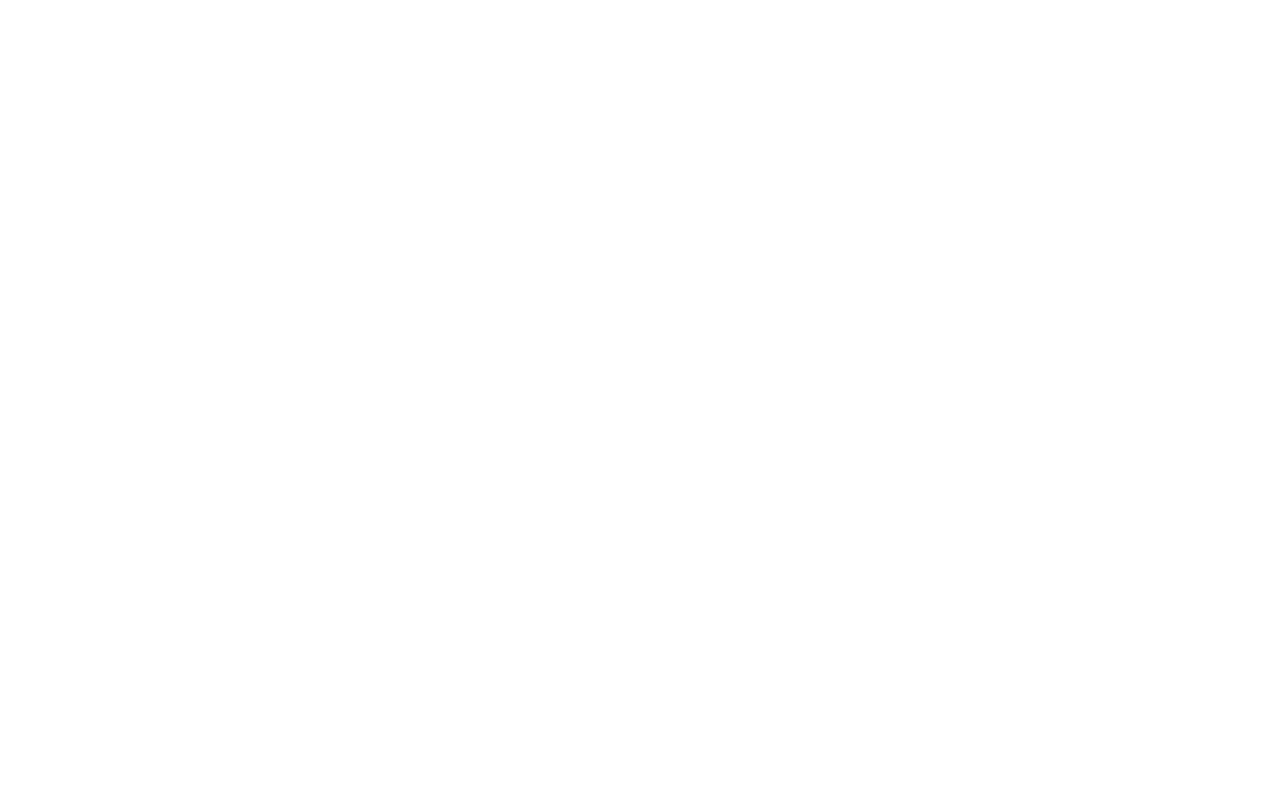
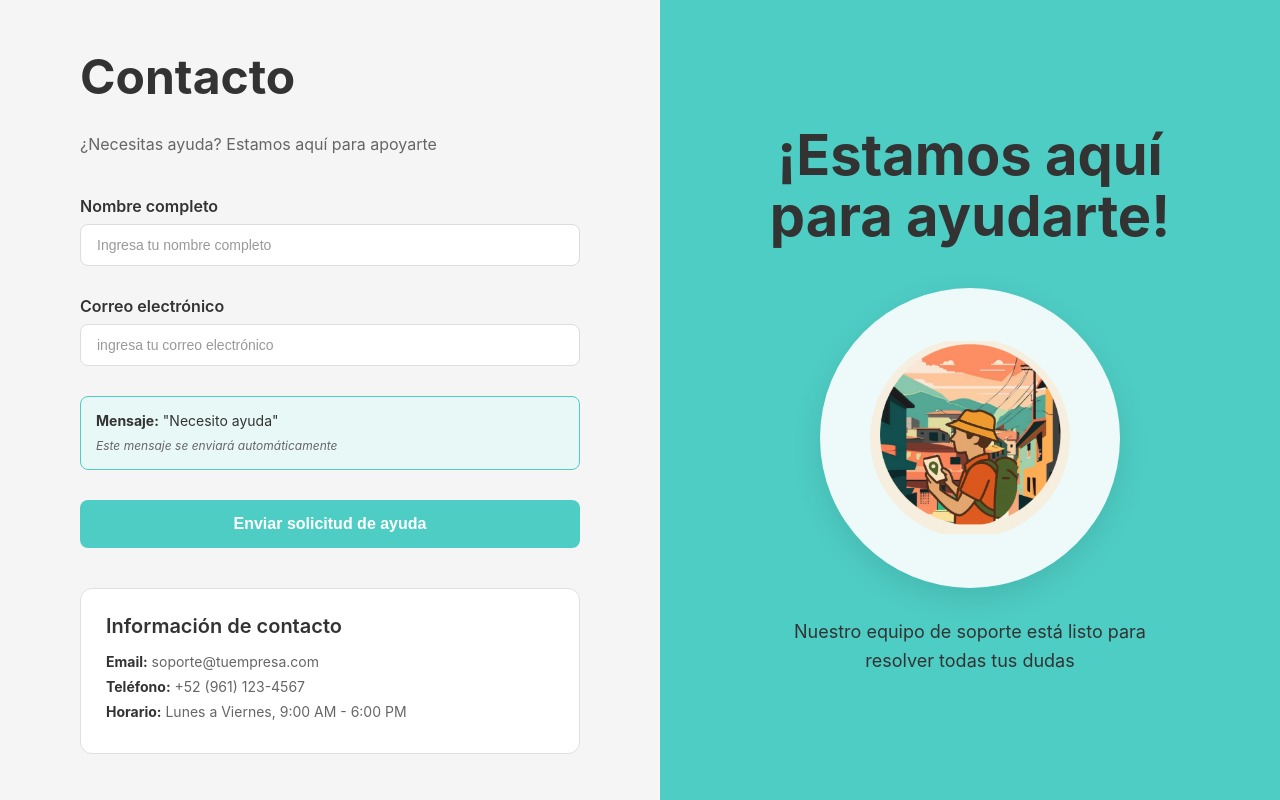
Before and after one commit to paolis28/LandingPage_TuristData, a React (Create React App) app: page /contacto in a window 1280 px wide. Before the commit this address had no page. Built offline with nearby package versions, Linux system fonts and the light colour scheme.

Commit message:
Vista de contacto desarrollada y lista para conectar a un servicio de correos

```diff
--- a/src/routes/pagina.routes.js
+++ b/src/routes/pagina.routes.js
@@ -2,6 +2,7 @@
 import Inicio from '../views/Inicio';
 import Register from '../views/Register';
 import Login from '../views/Login_admin';
+import Contacto from '../views/Contacto';
 const Rutas =() =>{
   return (
 
@@ -9,6 +10,7 @@
         <Route path="/" element={<Inicio />} />
         <Route path="/register" element={<Register />} />
         <Route path="/login" element={<Login />} />
+        <Route path="/contacto" element={<Contacto />} />
       </Routes>
 
   );
--- a/src/styles/Contacto.css
+++ b/src/styles/Contacto.css
@@ -0,0 +1,302 @@
+/* Contact.css */
+.contact-container {
+  display: flex;
+  height: 100vh;
+  font-family: -apple-system, BlinkMacSystemFont, 'Segoe UI', Roboto, Oxygen, Ubuntu, Cantarell, sans-serif;
+  margin: 0;
+  padding: 0;
+}
+
+.contact-form {
+  flex: 1;
+  background-color: #f5f5f5;
+  padding: 60px 80px;
+  display: flex;
+  flex-direction: column;
+  justify-content: center;
+  max-width: 500px;
+  overflow-y: auto;
+}
+
+.contact-form h1 {
+  font-size: 48px;
+  font-weight: 700;
+  color: #333;
+  margin-bottom: 10px;
+  margin-top: 0;
+}
+
+.contact-subtitle {
+  font-size: 16px;
+  color: #666;
+  margin-bottom: 40px;
+  line-height: 1.5;
+}
+
+.form-group {
+  margin-bottom: 30px;
+}
+
+.form-group label {
+  display: block;
+  font-size: 16px;
+  font-weight: 600;
+  color: #333;
+  margin-bottom: 8px;
+}
+
+.form-group input {
+  width: 100%;
+  padding: 12px 16px;
+  border: 1px solid #ddd;
+  border-radius: 8px;
+  font-size: 14px;
+  color: #666;
+  background-color: white;
+  box-sizing: border-box;
+  outline: none;
+  transition: border-color 0.3s ease;
+}
+
+.form-group input:focus {
+  border-color: #4ecdc4;
+  box-shadow: 0 0 0 2px rgba(78, 205, 196, 0.1);
+}
+
+.form-group input::placeholder {
+  color: #999;
+}
+
+.auto-message {
+  background-color: #e8f8f6;
+  border: 1px solid #4ecdc4;
+  border-radius: 8px;
+  padding: 15px;
+  margin-bottom: 30px;
+}
+
+.auto-message p {
+  margin: 0 0 5px 0;
+  color: #333;
+  font-size: 14px;
+}
+
+.auto-message small {
+  color: #666;
+  font-size: 12px;
+  font-style: italic;
+}
+
+.message {
+  padding: 12px;
+  margin-bottom: 20px;
+  border-radius: 8px;
+  text-align: center;
+  font-weight: 500;
+}
+
+.message.success {
+  background-color: #d4edda;
+  border: 1px solid #c3e6cb;
+  color: #155724;
+}
+
+.message.error {
+  background-color: #f8d7da;
+  border: 1px solid #f5c6cb;
+  color: #721c24;
+}
+
+.contact-btn {
+  width: 100%;
+  padding: 15px;
+  background-color: #4ecdc4;
+  color: white;
+  border: none;
+  border-radius: 8px;
+  font-size: 16px;
+  font-weight: 600;
+  cursor: pointer;
+  transition: background-color 0.3s ease;
+  margin-bottom: 40px;
+}
+
+.contact-btn:hover {
+  background-color: #45b7b8;
+}
+
+.contact-btn:disabled {
+  background-color: #cccccc;
+  cursor: not-allowed;
+  opacity: 0.6;
+}
+
+.contact-btn:disabled:hover {
+  background-color: #cccccc;
+}
+
+.contact-info {
+  background-color: white;
+  padding: 25px;
+  border-radius: 12px;
+  border: 1px solid #e0e0e0;
+}
+
+.contact-info h3 {
+  font-size: 20px;
+  font-weight: 600;
+  color: #333;
+  margin-bottom: 15px;
+  margin-top: 0;
+}
+
+.contact-details p {
+  margin: 8px 0;
+  color: #666;
+  font-size: 14px;
+}
+
+.contact-details strong {
+  color: #333;
+}
+
+.contact-hero {
+  flex: 1;
+  background-color: #4ecdc4;
+  display: flex;
+  flex-direction: column;
+  align-items: center;
+  justify-content: center;
+  padding: 60px;
+  position: relative;
+  text-align: center;
+}
+
+.contact-hero h2 {
+  font-size: 56px;
+  font-weight: 700;
+  color: #333;
+  margin-bottom: 40px;
+  margin-top: 0;
+  line-height: 1.1;
+}
+
+.illustration {
+  position: relative;
+  margin-bottom: 30px;
+}
+
+.illustration-circle {
+  width: 300px;
+  height: 300px;
+  background-color: rgba(255, 255, 255, 0.9);
+  border-radius: 50%;
+  display: flex;
+  align-items: center;
+  justify-content: center;
+  position: relative;
+  overflow: hidden;
+  box-shadow: 0 10px 30px rgba(0, 0, 0, 0.1);
+}
+
+.character {
+  position: relative;
+  width: 250px;
+  height: 250px;
+  display: flex;
+  align-items: center;
+  justify-content: center;
+}
+
+.logocontact {
+  width: 200px;
+  height: 200px;
+  object-fit: contain;
+  border-radius: 50%;
+}
+
+.hero-text {
+  font-size: 18px;
+  color: #333;
+  max-width: 400px;
+  line-height: 1.6;
+  margin: 0;
+  font-weight: 400;
+}
+
+/* Responsive Design */
+@media (max-width: 768px) {
+  .contact-container {
+    flex-direction: column;
+    height: auto;
+  }
+
+  .contact-form {
+    padding: 40px;
+    max-width: none;
+  }
+
+  .contact-form h1 {
+    font-size: 36px;
+  }
+
+  .contact-hero {
+    padding: 40px;
+  }
+
+  .contact-hero h2 {
+    font-size: 40px;
+  }
+
+  .illustration-circle {
+    width: 250px;
+    height: 250px;
+  }
+
+  .character {
+    width: 200px;
+    height: 200px;
+  }
+
+  .logocontact {
+    width: 150px;
+    height: 150px;
+  }
+
+  .hero-text {
+    font-size: 16px;
+  }
+}
+
+@media (max-width: 480px) {
+  .contact-form {
+    padding: 20px;
+  }
+
+  .contact-form h1 {
+    font-size: 32px;
+  }
+
+  .contact-hero {
+    padding: 30px 20px;
+  }
+
+  .contact-hero h2 {
+    font-size: 32px;
+  }
+
+  .illustration-circle {
+    width: 200px;
+    height: 200px;
+  }
+
+  .character {
+    width: 160px;
+    height: 160px;
+  }
+
+  .logocontact {
+    width: 120px;
+    height: 120px;
+  }
+}
--- a/src/views/Contacto.js
+++ b/src/views/Contacto.js
@@ -0,0 +1,166 @@
+import React, { useState } from 'react';
+import '../styles/Contacto.css';
+import Logo from "../resources/img/logo_intergrador.png"
+
+export default function Contacto() {
+  const [formData, setFormData] = useState({
+    nombre: '',
+    correo: ''
+  });
+
+  const [loading, setLoading] = useState(false);
+  const [message, setMessage] = useState('');
+  const [messageType, setMessageType] = useState(''); // 'success' or 'error'
+
+  const handleChange = (e) => {
+    setFormData({
+      ...formData,
+      [e.target.name]: e.target.value
+    });
+  };
+
+  const handleSubmit = async (e) => {
+    e.preventDefault();
+    setMessage('');
+
+    // Validar campos
+    if (!formData.nombre || !formData.correo) {
+      setMessage('Por favor, completa todos los campos');
+      setMessageType('error');
+      return;
+    }
+
+    // Validar formato de email
+    const emailRegex = /^[^\s@]+@[^\s@]+\.[^\s@]+$/;
+    if (!emailRegex.test(formData.correo)) {
+      setMessage('Por favor, ingresa un correo válido');
+      setMessageType('error');
+      return;
+    }
+
+    setLoading(true);
+
+    try {
+      // Preparar datos para envío
+      const contactData = {
+        nombre: formData.nombre,
+        correo: formData.correo,
+        mensaje: "Necesito ayuda", // Mensaje automático
+        fecha: new Date().toISOString()
+      };
+
+      // Aquí puedes cambiar la URL por tu endpoint de contacto
+      const response = await fetch('http://localhost:8000/api/contacto', {
+        method: 'POST',
+        headers: {
+          'Content-Type': 'application/json',
+        },
+        body: JSON.stringify(contactData)
+      });
+
+      const data = await response.json();
+
+      if (response.ok) {
+        setMessage('¡Mensaje enviado exitosamente! Te contactaremos pronto.');
+        setMessageType('success');
+
+        // Limpiar formulario
+        setFormData({
+          nombre: '',
+          correo: ''
+        });
+
+      } else {
+        setMessage(data.message || 'Error al enviar el mensaje');
+        setMessageType('error');
+      }
+    } catch (error) {
+      console.error('Error:', error);
+      setMessage('Error de conexión. Intenta nuevamente.');
+      setMessageType('error');
+    } finally {
+      setLoading(false);
+    }
+  };
+
+  return (
+    <div className="contact-container">
+      <div className="contact-form">
+        <h1>Contacto</h1>
+        <p className="contact-subtitle">¿Necesitas ayuda? Estamos aquí para apoyarte</p>
+
+        <div>
+          <div className="form-group">
+            <label htmlFor="nombre">Nombre completo</label>
+            <input
+              type="text"
+              id="nombre"
+              name="nombre"
+              placeholder="Ingresa tu nombre completo"
+              value={formData.nombre}
+              onChange={handleChange}
+              required
+            />
+          </div>
+
+          <div className="form-group">
+            <label htmlFor="correo">Correo electrónico</label>
+            <input
+              type="email"
+              id="correo"
+              name="correo"
+              placeholder="ingresa tu correo electrónico"
+              value={formData.correo}
+              onChange={handleChange}
+              required
+            />
+          </div>
+
+          <div className="auto-message">
+            <p><strong>Mensaje:</strong> "Necesito ayuda"</p>
+            <small>Este mensaje se enviará automáticamente</small>
+          </div>
+
+          {/* Mensaje de estado */}
+          {message && (
+            <div className={`message ${messageType}`}>
+              {message}
+            </div>
+          )}
+
+          <button
+            type="submit"
+            className="contact-btn"
+            onClick={handleSubmit}
+            disabled={loading}
+          >
+            {loading ? 'Enviando...' : 'Enviar solicitud de ayuda'}
+          </button>
+        </div>
+
+        <div className="contact-info">
+          <h3>Información de contacto</h3>
+          <div className="contact-details">
+            <p><strong>Email:</strong> soporte@tuempresa.com</p>
+            <p><strong>Teléfono:</strong> +52 (961) 123-4567</p>
+            <p><strong>Horario:</strong> Lunes a Viernes, 9:00 AM - 6:00 PM</p>
+          </div>
+        </div>
+      </div>
+
+      <div className="contact-hero">
+        <h2>¡Estamos aquí para ayudarte!</h2>
+        <div className="illustration">
+          <div className="illustration-circle">
+            <div className="character">
+              <img className='logocontact' src={Logo} alt="Support Illustration" />
+            </div>
+          </div>
+        </div>
+        <p className="hero-text">
+          Nuestro equipo de soporte está listo para resolver todas tus dudas
+        </p>
+      </div>
+    </div>
+  );
+}
--- a/src/views/Inicio.js
+++ b/src/views/Inicio.js
@@ -75,6 +75,7 @@
             <MapPin style={{ height: '2rem', width: '2rem', color: 'white' }} />
             <span className='logoText'>TurismoData MX</span>
           </div>
+          <Link to="/contacto">
             <button
               className='contactButton'
               onMouseEnter={handleContactButtonHover}
@@ -82,6 +83,7 @@
             >
               Contacto
             </button>
+          </Link>
 
           <Link to="/login">
             <button
```
Lines whose indentation alone changed are shown as unchanged.
